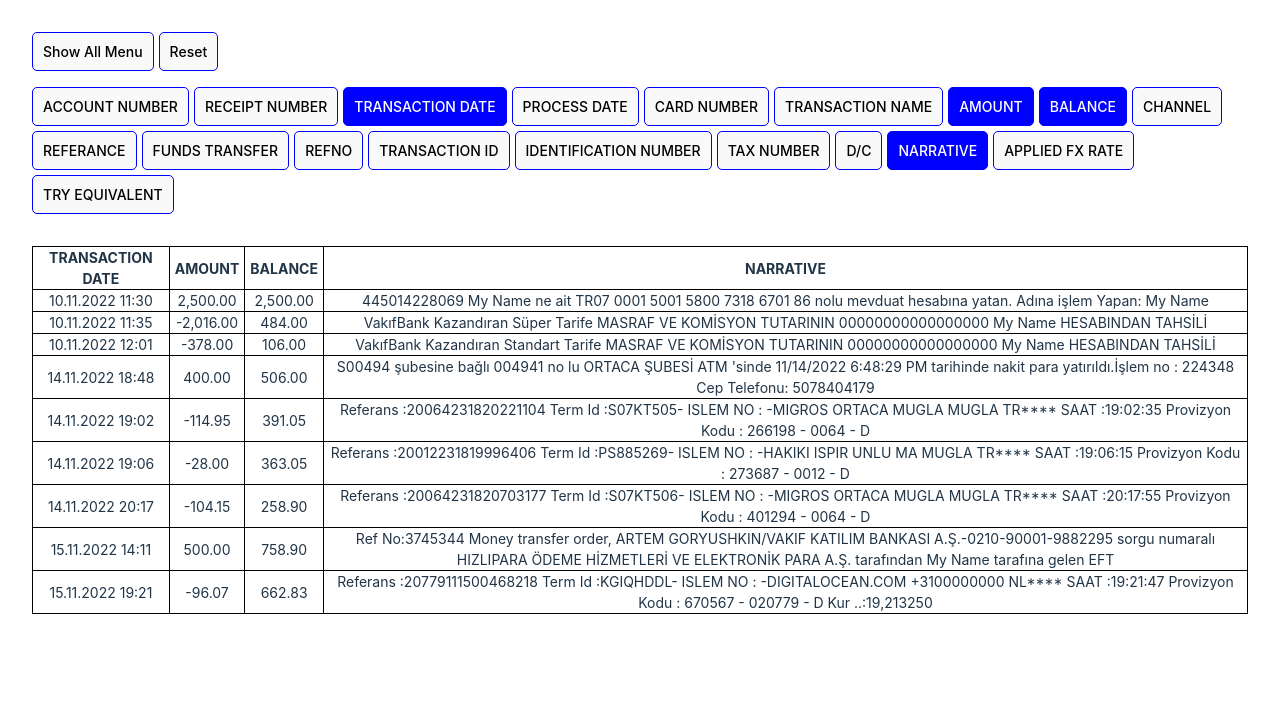
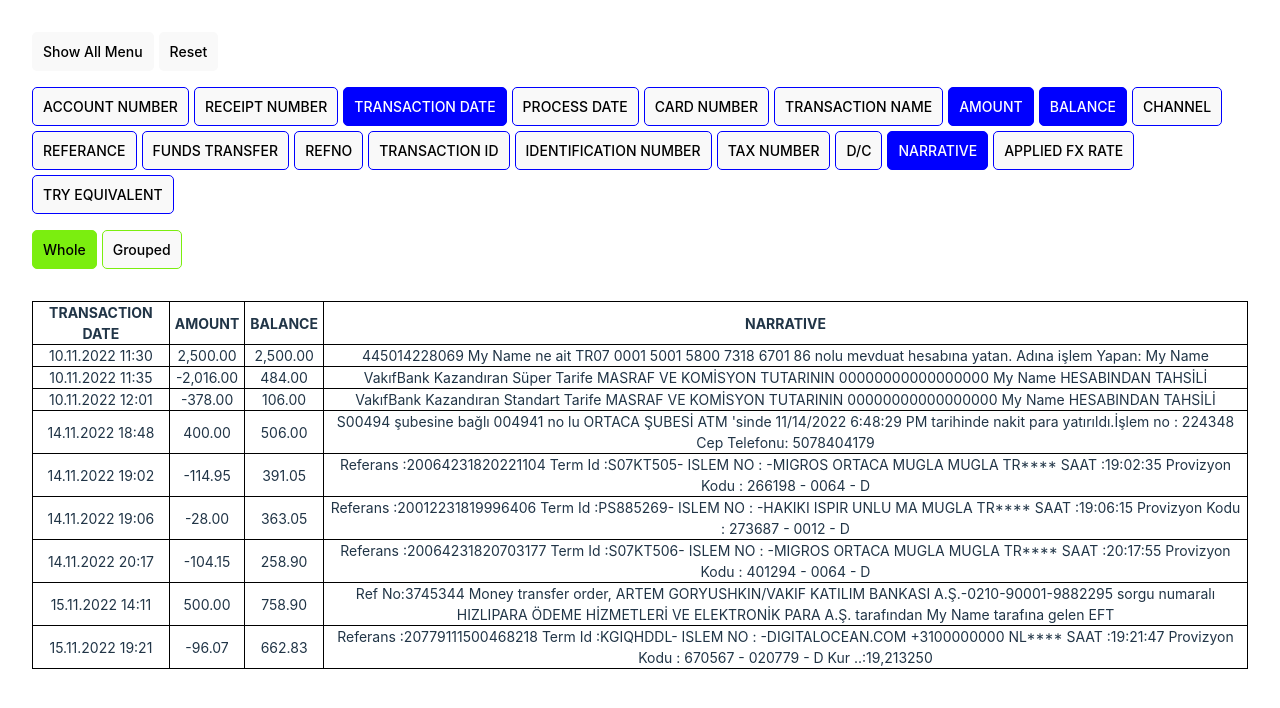
Before and after one commit to gorushkin/parser_UI, a React (Vite) app: page / in a window 1280 px wide. Shown: the top 708 px of the page. Built offline with nearby package versions, Linux system fonts and the light colour scheme.

Commit message:
feat: add table mode butons

```diff
--- a/src/Menu/Menu.module.scss
+++ b/src/Menu/Menu.module.scss
@@ -1,13 +1,26 @@
 .wrapper {
   .button {
     border-radius: 5px;
-    border: 1px solid blue;
     padding: 10px;
     font-size: 14px;
 
-    &Active, &:hover {
-      background: blue;
-      color: white;
+    &Header {
+      border: 1px solid blue;
+
+      &Active,
+      &:hover {
+        background: blue;
+        color: white;
+      }
+    }
+
+    &Mode {
+      border: 1px solid rgb(123, 238, 15);
+
+      &Active,
+      &:hover {
+        background: rgb(123, 238, 15);
+      }
     }
   }
 }
@@ -25,4 +38,5 @@
   padding: 0;
   list-style: none;
   gap: 5px;
+  margin-bottom: 1rem;
 }
--- a/src/Menu/Menu.tsx
+++ b/src/Menu/Menu.tsx
@@ -1,4 +1,6 @@
+import { TableMode } from '../PageTwo/PageTwo';
 import { Item, Row } from '../parser';
+import { cn } from '../utils';
 import style from './Menu.module.scss';
 
 const MenuButton = ({
@@ -10,7 +12,9 @@ const MenuButton = ({
   isActive: boolean;
   item: Item;
 }) => {
-  const buttonClassName = isActive ? `${style.button} ${style.buttonActive}` : style.button;
+  const buttonClassName = isActive
+    ? cn(style.button, style.buttonHeader, style.buttonHeaderActive)
+    : cn(style.button, style.buttonHeader);
 
   return (
     <button onClick={() => onClick(item.key)} className={buttonClassName}>
@@ -25,12 +29,16 @@ export const Menu = ({
   handleButtonClick,
   handleMenuReset,
   handleShowAllMenuCLick,
+  mode,
+  onClick,
 }: {
   headers: Row;
   activeList: string[];
   handleButtonClick: (key: string) => void;
   handleMenuReset: () => void;
   handleShowAllMenuCLick: () => void;
+  mode: TableMode;
+  onClick: (mode: TableMode) => void;
 }) => {
   return (
     <div className={style.wrapper}>
@@ -52,6 +60,24 @@ export const Menu = ({
           />
         ))}
       </div>
+      <div className={style.controls}>
+        <button
+          onClick={() => onClick('whole')}
+          className={cn(style.button, style.buttonMode, mode === 'whole' && style.buttonModeActive)}
+        >
+          Whole
+        </button>
+        <button
+          onClick={() => onClick('groups')}
+          className={cn(
+            style.button,
+            style.buttonMode,
+            mode === 'groups' && style.buttonModeActive
+          )}
+        >
+          Grouped
+        </button>
+      </div>
     </div>
   );
 };
--- a/src/PageTwo/PageTwo.tsx
+++ b/src/PageTwo/PageTwo.tsx
@@ -4,6 +4,8 @@ import { Parser } from '../parser';
 import style from './PageTwo.module.scss';
 import { Menu } from '../Menu';
 import { Table } from '../Table';
+
+export type TableMode = 'groups' | 'whole';
 
 const columns = ['TRANSACTION DATE', 'TRANSACTION NAME', 'AMOUNT', 'BALANCE', 'NARRATIVE'];
 
@@ -12,6 +14,11 @@ const parser = new Parser();
 export const PageTwo = () => {
   const [activeList, setActiveList] = useState(columns);
   const { fileInfo } = useExportContext();
+  const [tableMode, setTableMode] = useState<TableMode>('whole');
+
+  const handleModeButtonClick = (mode: TableMode) => {
+    setTableMode(mode)
+  };
 
   const parsedData = parser.parse(fileInfo.content);
 
@@ -48,9 +55,11 @@ export const PageTwo = () => {
           handleButtonClick={handleButtonClick}
           headers={headers}
           activeList={activeList}
+          mode={tableMode}
+          onClick={handleModeButtonClick}
         />
       </div>
-      <Table headers={filteredHeaders} operations={filteredOperations} />
+      <Table mode={tableMode} headers={filteredHeaders} operations={filteredOperations} />
     </div>
   );
 };
--- a/src/Table/Table.tsx
+++ b/src/Table/Table.tsx
@@ -1,3 +1,5 @@
+import React from 'react';
+import { TableMode } from '../PageTwo/PageTwo';
 import { Row, Rows } from '../parser';
 import style from './Table.module.scss';
 
@@ -13,7 +15,7 @@ const TableHeader = ({ headers }: { headers: Row }) => (
   </thead>
 );
 
-const TableBody = ({ operations }: { operations: Rows }) => {
+const GroupedBody = ({ operations }: { operations: Rows }) => {
   return (
     <tbody>
       {operations.map((row, rowIndex) => (
@@ -33,11 +35,46 @@ const TableBody = ({ operations }: { operations: Rows }) => {
   );
 };
 
-export const Table = ({ headers, operations }: { headers: Row; operations: Rows }) => {
+const WholeBody = ({ operations }: { operations: Rows }) => {
+  return (
+    <tbody>
+      {operations.map((row, rowIndex) => (
+        <tr key={rowIndex}>
+          {row
+            .filter((item) => item.isVisible)
+            .map((item, itemIndex) => {
+              return (
+                <td onClick={() => navigator.clipboard.writeText(item.copyValue)} key={itemIndex}>
+                  {item.displayValue}
+                </td>
+              );
+            })}
+        </tr>
+      ))}
+    </tbody>
+  );
+};
+
+const mappingTableBody: Record<TableMode, ({ operations }: { operations: Rows }) => JSX.Element> = {
+  whole: WholeBody,
+  groups: GroupedBody,
+};
+
+export const Table = ({
+  headers,
+  operations,
+  mode,
+}: {
+  headers: Row;
+  operations: Rows;
+  mode: TableMode;
+}) => {
+  const Body = mappingTableBody[mode];
+
   return (
     <table className={style.table}>
       <TableHeader headers={headers} />
-      <TableBody operations={operations} />
+      <Body operations={operations}/>
     </table>
   );
 };
--- /dev/null
+++ b/src/utils.ts
@@ -0,0 +1,3 @@
+type ClassNames = (string | true | false)[];
+
+export const cn = (...classnames: ClassNames) => classnames.filter((item) => !!item).join(' ');
```
